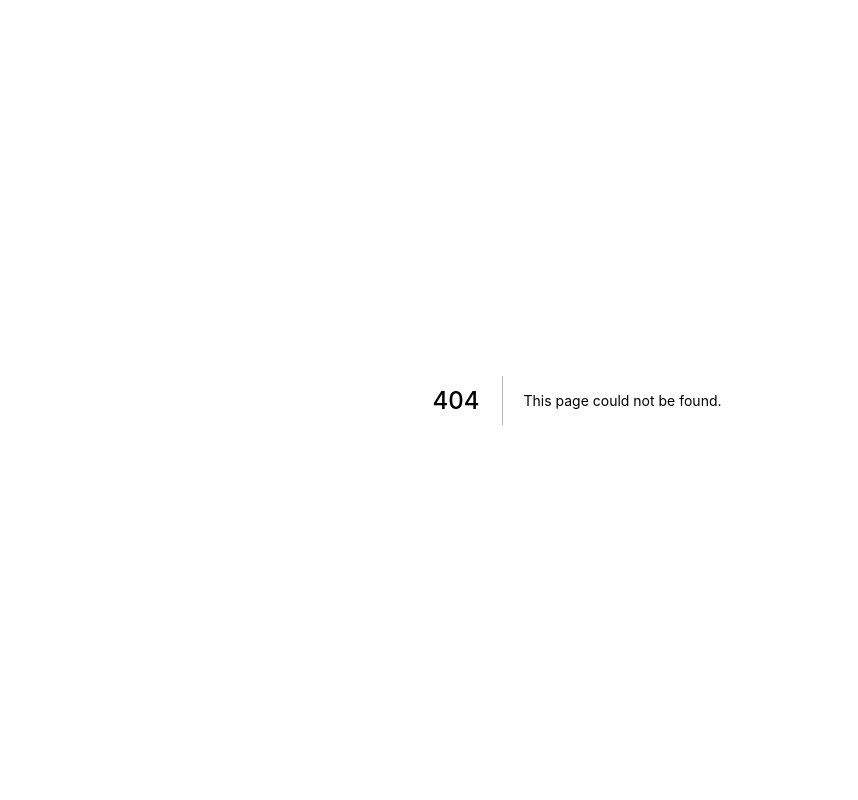
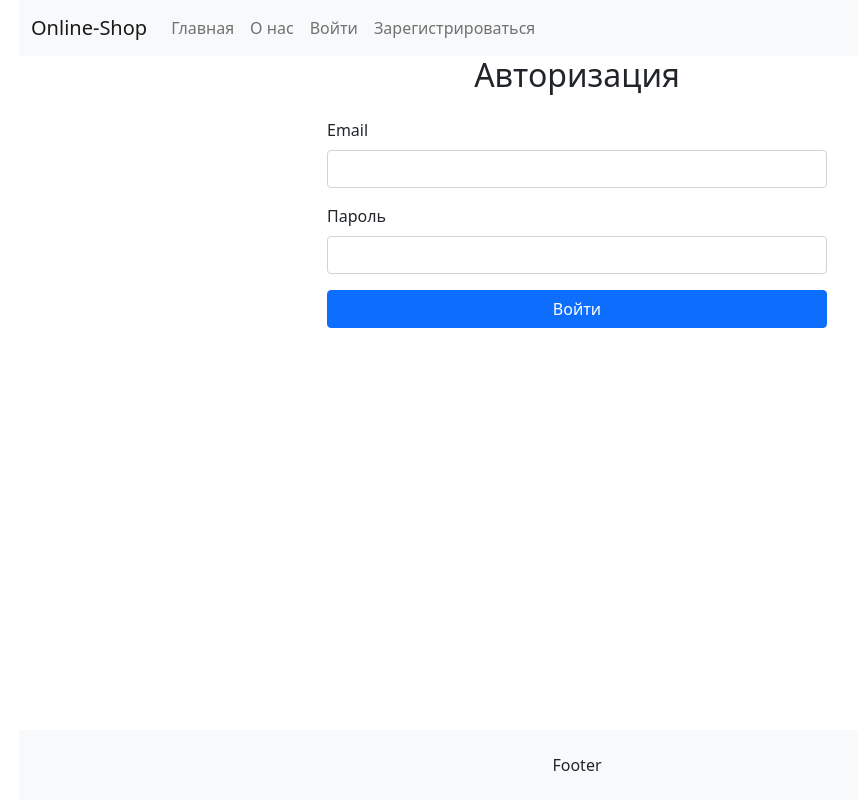
Before and after one commit to RuslanMirets/online-shop, a Next.js app in the folder client/: page /login in a window 1280 px wide. Before the commit this address had no page. Shown: the whole page, without its empty margins (63-921 px from the left). Built offline with nearby package versions, Linux system fonts and the light colour scheme.

Commit message:
Login and Register page

```diff
--- a/client/components/Header/index.tsx
+++ b/client/components/Header/index.tsx
@@ -30,10 +30,10 @@ const Header: React.FC = () => {
                 </>
               ) : (
                 <>
-                  <Link href="#">
+                  <Link href="/login">
                     <a className="nav-link">Войти</a>
                   </Link>
-                  <Link href="#">
+                  <Link href="/register">
                     <a className="nav-link">Зарегистрироваться</a>
                   </Link>
                 </>
--- /dev/null
+++ b/client/pages/login/index.tsx
@@ -0,0 +1,30 @@
+import { NextPage } from 'next';
+import React from 'react';
+import MainLayout from '../../lauouts/MainLayout';
+
+const Login: NextPage = () => {
+  return (
+    <MainLayout>
+      <h2>Авторизация</h2>
+      <form className="mx-auto my-4 d-flex flex-column" style={{ maxWidth: '500px' }}>
+        <div className="mb-3">
+          <label htmlFor="email" className="form-label">
+            Email
+          </label>
+          <input type="email" className="form-control" id="email" />
+        </div>
+        <div className="mb-3">
+          <label htmlFor="password" className="form-label">
+            Пароль
+          </label>
+          <input type="password" className="form-control" id="password" />
+        </div>
+        <button type="submit" className="btn btn-primary">
+          Войти
+        </button>
+      </form>
+    </MainLayout>
+  );
+};
+
+export default Login;
--- a/client/styles/globals.scss
+++ b/client/styles/globals.scss
@@ -33,3 +33,8 @@ a {
   justify-content: center;
   align-items: center;
 }
+
+h2 {
+  text-align: center;
+  margin-bottom: 30px;
+}
```
Also changed, not shown: client/pages/register/index.tsx (added, +36 -0 lines).
